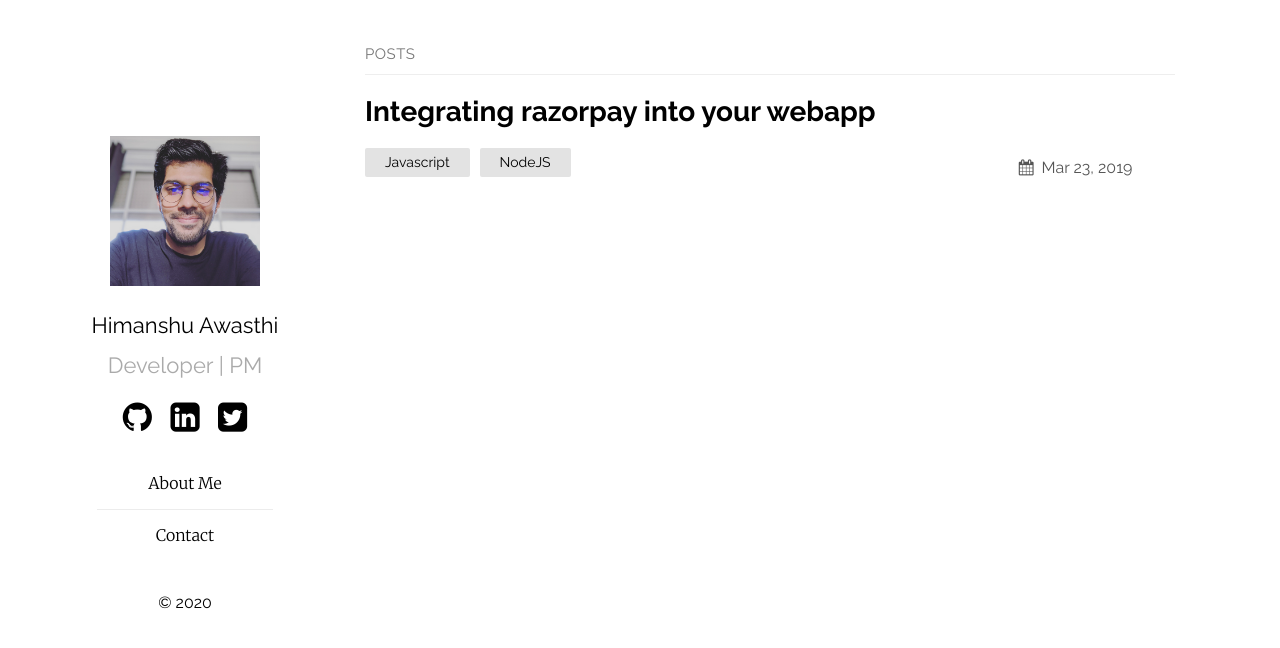
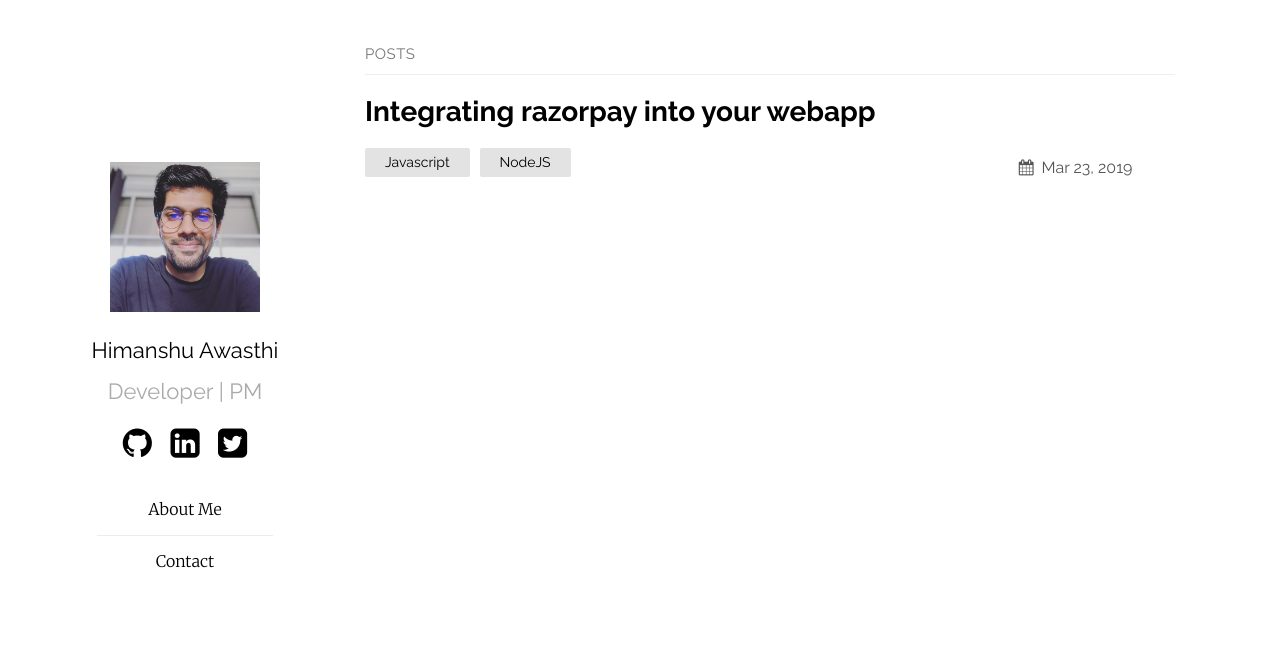
Before and after one commit to 89hardy/89hardy.github.io, a Jekyll site: the page built from index.md, in a window 1280 px wide. Shown: the top 648 px of the page. Built offline with Jekyll 4.4.1, drawn with Linux system fonts in a browser that asks for light colours.

Commit message:
Removing Copyright

```diff
--- a/_layouts/default.html
+++ b/_layouts/default.html
@@ -88,8 +88,8 @@
           </nav>
         {%- endif -%}
 
-        <p>&copy;
-          {{ "now" | date: "%Y" }}</p>
+<!--         <p>&copy;
+          {{ "now" | date: "%Y" }}</p> -->
       </section>
       <section class="content">
         {{ content }}
```
